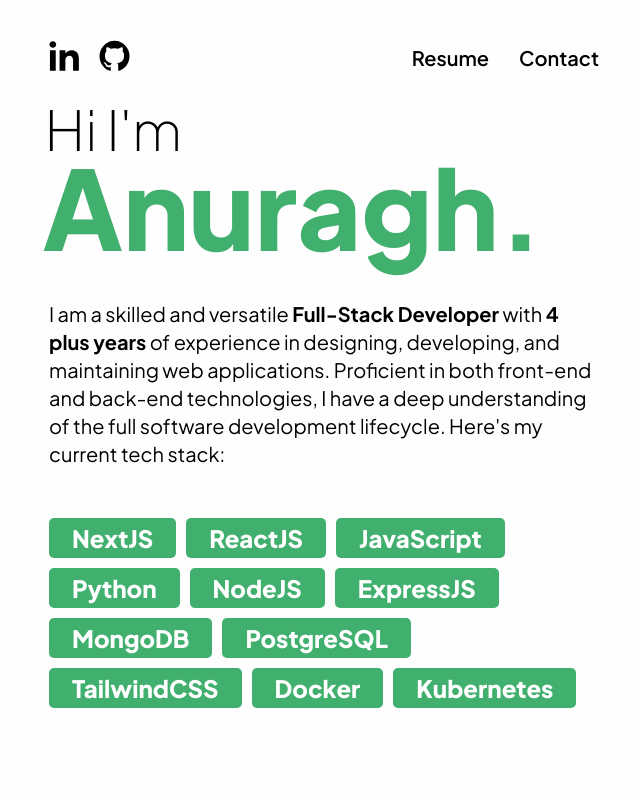
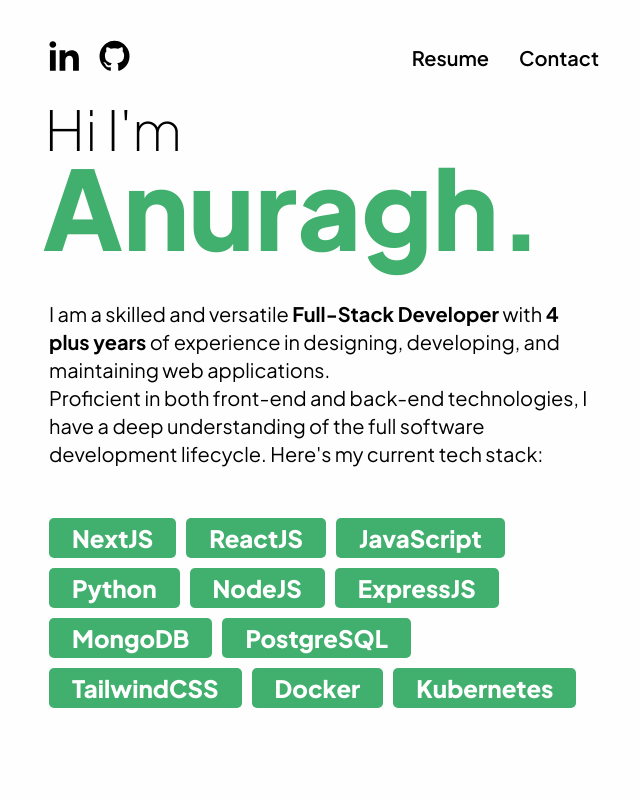
Before and after one commit to Anuragh33/My-Portfolio, a React (Create React App) app: page / in a window 1280 px wide. Shown: the top 800 px of the page, without its empty margins (316-956 px from the left). Built offline with nearby package versions, Linux system fonts and the light colour scheme.

Commit message:
Update header.js

```diff
--- a/src/components/header/header.js
+++ b/src/components/header/header.js
@@ -19,9 +19,12 @@ const Header = () => {
       <BasicText>
         I am a skilled and versatile <strong>Full-Stack Developer</strong> with
         <strong> 4 plus years</strong> of experience in designing, developing,
-        and maintaining web applications. Proficient in both front-end and
-        back-end technologies, I have a deep understanding of the full software
-        development lifecycle. Here's my current tech stack:
+        and maintaining web applications.
+      </BasicText>
+      <BasicText>
+        Proficient in both front-end and back-end technologies, I have a deep
+        understanding of the full software development lifecycle. Here's my
+        current tech stack:
       </BasicText>
       <Skills />
     </HeaderContainer>
```
